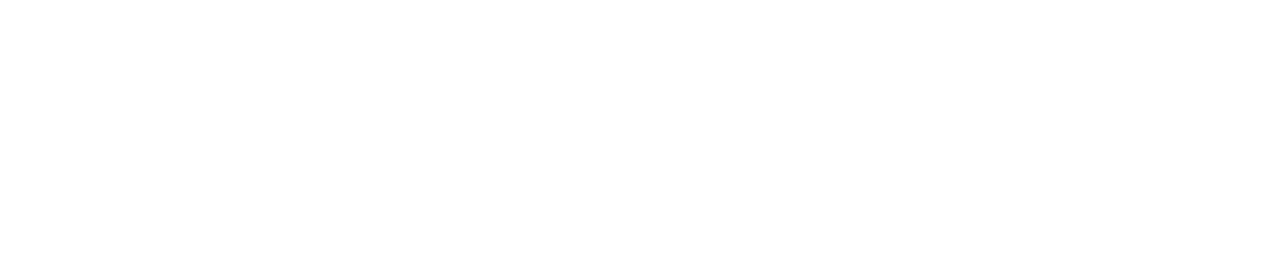
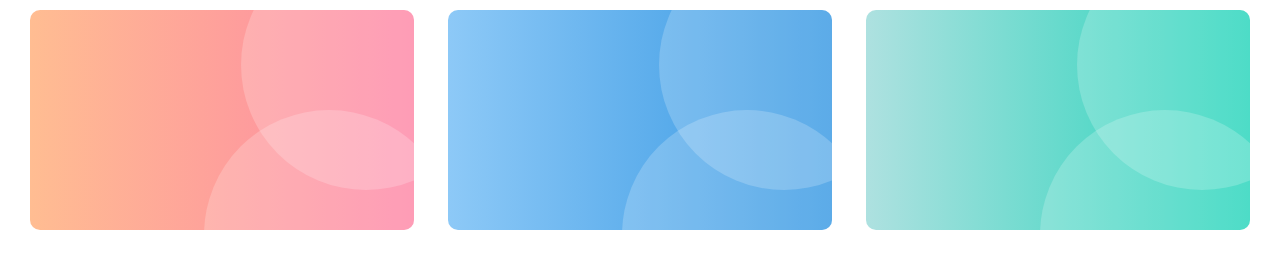
Before and after one commit to mrdzugan/gradient_cards, a plain HTML site: page index.html in a window 1280 px wide. Drawn offline with Linux system fonts and the light colour scheme.

Commit message:
Create card boxes and style them

```diff
--- a/css/styles.css
+++ b/css/styles.css
@@ -0,0 +1,65 @@
+* {
+    box-sizing: border-box;
+}
+
+body {
+    margin: 0;
+    padding: 0;
+}
+
+.all-cards-container {
+    height: 30vh;
+    width: 100%;
+    text-align: center;
+    padding: 10px 0;
+}
+
+.card-container + .card-container {
+    margin-left: 30px;
+}
+
+.card-container {
+    position: relative;
+    display: inline-block;
+    width: 30%;
+    height: 100%;
+    border-radius: 10px;
+    overflow: hidden;
+}
+
+.card-container:nth-child(3n+1) {
+    background: rgb(255, 189, 146);
+    background: linear-gradient(90deg, rgba(255, 189, 146, 1) 0%, rgba(253, 131, 164, 1) 100%);
+}
+
+.card-container:nth-child(3n+2) {
+    background: rgb(141, 201, 247);
+    background: linear-gradient(90deg, rgba(141, 201, 247, 1) 0%, rgba(51, 150, 226, 1) 100%);
+}
+
+.card-container:nth-child(3n+3) {
+    background: rgb(174, 225, 224);
+    background: linear-gradient(90deg, rgba(174, 225, 224, 1) 0%, rgba(33, 211, 185, 1) 100%);
+}
+
+.card-container::before {
+    content: '';
+    position: absolute;
+    width: 250px;
+    height: 250px;
+    border-radius: 100%;
+    right: -20%;
+    top: -70px;
+    background: rgba(255, 255, 255, 0.2);
+}
+
+.card-container::after {
+    content: '';
+    position: absolute;
+    width: 250px;
+    height: 250px;
+    border-radius: 100%;
+    right: -40px;
+    bottom: -130px;
+    background: rgba(255, 255, 255, 0.2);
+}
--- a/index.html
+++ b/index.html
@@ -4,8 +4,13 @@
 	<meta charset="UTF-8">
 	<title>Gradient cards</title>
 	<link rel="stylesheet" href="./css/styles.css">
+	<meta name="viewport" content="width=device-width, initial-scale=1">
 </head>
 <body>
-
+<section class="all-cards-container">
+	<div class="card-container"></div>
+	<div class="card-container"></div>
+	<div class="card-container"></div>
+</section>
 </body>
 </html>
```
